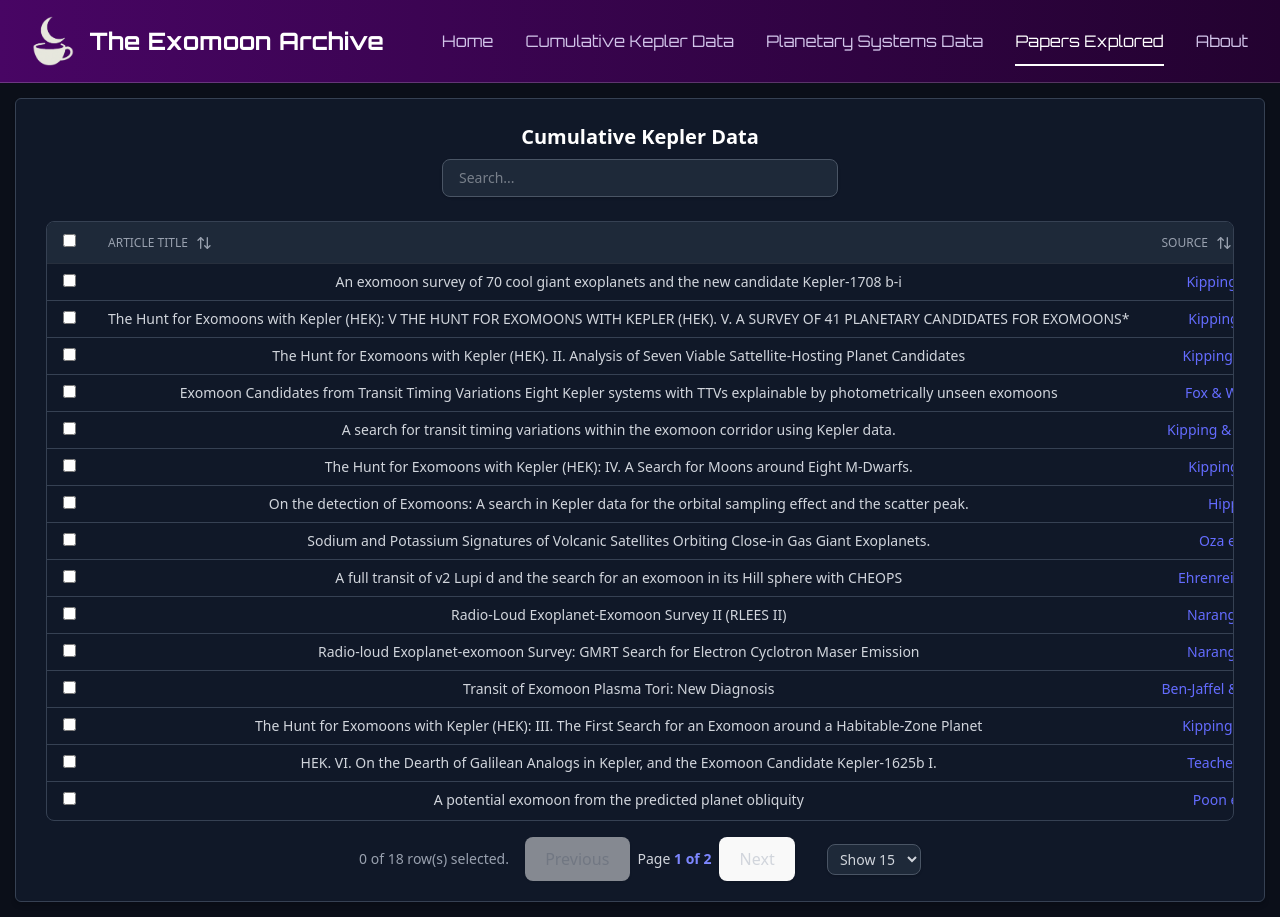
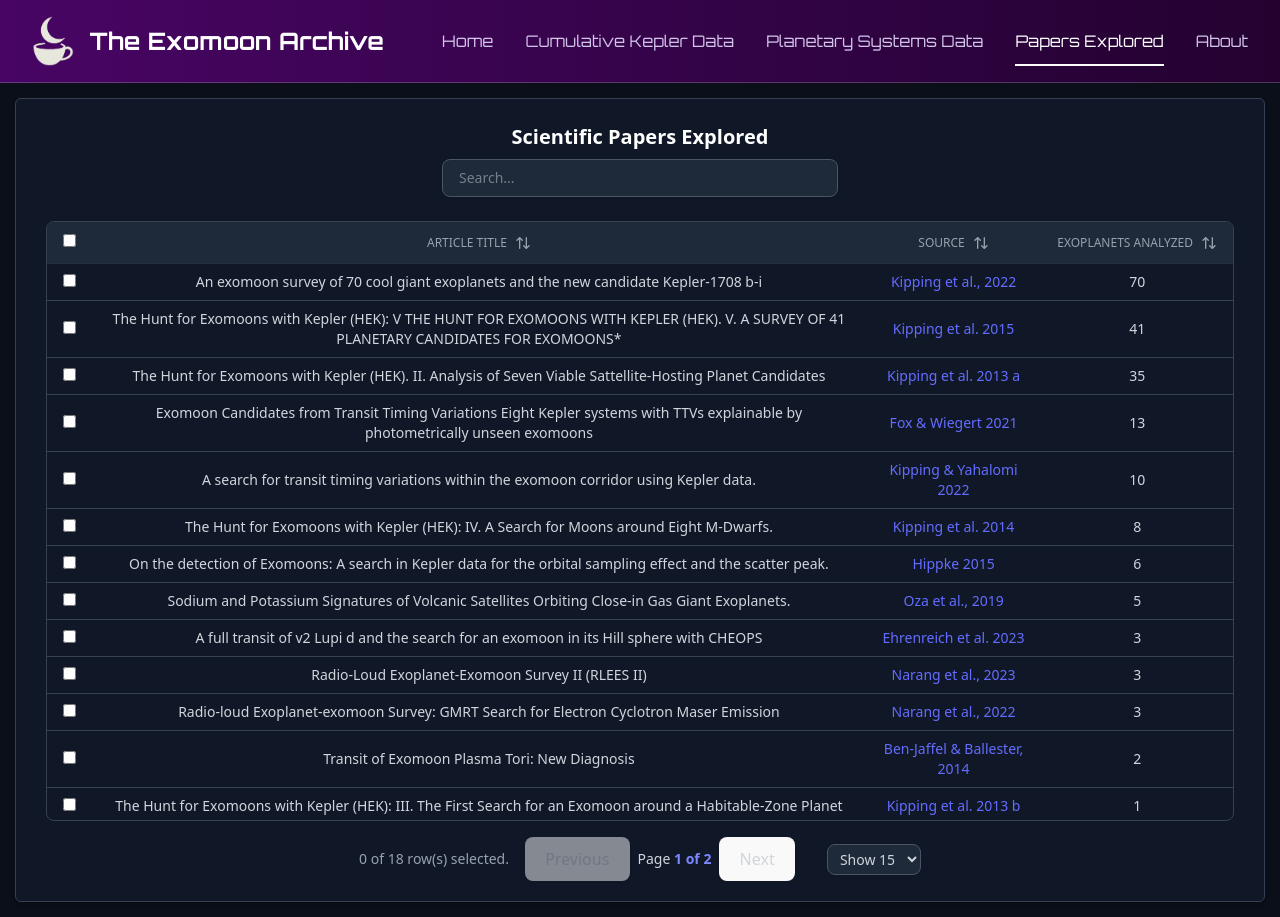
Before and after one commit to PenguinGuerrilla/TEA, a React (Vite) app: page /papers in a window 1280 px wide. Built offline with nearby package versions, Linux system fonts and the light colour scheme.

Commit message:
fix: fixed text centering in the papers table

```diff
--- a/src/Components/Table/MainTable.jsx
+++ b/src/Components/Table/MainTable.jsx
@@ -21,11 +21,11 @@ import {
 // import { flexRender, getCoreRowModel, useReactTable } from '@tanstack/react-table'
 import React, { useState } from 'react'
 // import DATA from './data';
-import { ArrowUpDown } from "lucide-react";
+import "./table.css";
 import Papa from 'papaparse';
 import Navbar from "../Navbar";
 
-const MainTable = ({data,columns,isLoading,isDataLoaded}) => {
+const MainTable = ({data,columns,isLoading,isDataLoaded, title}) => {
 
   const [columnFilters, setColumnFilters] = useState([]);
   const [rowSelection, setRowSelection] = useState({});
@@ -59,7 +59,7 @@ const MainTable = ({data,columns,isLoading,isDataLoaded}) => {
       <div className="rounded-sm border border-gray-200 bg-white px-5 pt-6 pb-2.5 shadow-md sm:px-7.5 xl:pb-1 dark:bg-gray-900 dark:border-gray-700">
         <div className="mb-6">
           <h4 className="text-xl font-semibold text-black mb-2 dark:text-white">
-            Cumulative Kepler Data
+            {title}
           </h4>
           <input
             type="text"
@@ -78,7 +78,7 @@ const MainTable = ({data,columns,isLoading,isDataLoaded}) => {
                 <TableRow key={headerGroup.id}>
                   {headerGroup.headers.map((header) => {
                     return (
-                      <TableHead key={header.id} className="whitespace-nowrap px-4 py-3 text-xs font-medium uppercase text-gray-600 dark:text-gray-400">
+                      <TableHead key={header.id} className={`px-4 py-3 text-xs font-medium uppercase text-gray-600 dark:text-gray-400 `}>
                         {header.isPlaceholder
                           ? null
                           : flexRender(
@@ -110,7 +110,7 @@ const MainTable = ({data,columns,isLoading,isDataLoaded}) => {
                     className="dark:border-gray-700"
                   >
                     {row.getVisibleCells().map((cell) => (
-                      <TableCell key={cell.id} className="whitespace-nowrap px-4 py-2 dark:text-gray-300">
+                      <TableCell key={cell.id} className="px-4 py-2 dark:text-gray-300 whitespace-normal">
                         {flexRender(cell.column.columnDef.cell, cell.getContext())}
                       </TableCell>
                     ))}
--- /dev/null
+++ b/src/Components/Table/table.css
@@ -0,0 +1,3 @@
+.whitespace-normal {
+  white-space: normal;
+}
--- a/src/Pages/CumulativeKeplerData/CumulativeKeplerData.jsx
+++ b/src/Pages/CumulativeKeplerData/CumulativeKeplerData.jsx
@@ -1,5 +1,4 @@
 import Navbar from '@/Components/Navbar'
-import CumulativeTable from '@/Components/Table/CumulativeTable'
 import React, { useState } from 'react'
 import Papa from 'papaparse';
 import MainTable from '@/Components/Table/MainTable';
@@ -36,7 +35,7 @@ const CumulativeKeplerData = () => {
         <>
             <Navbar />
             <div style={{ padding: '15px', color: '#fff', backgroundColor: '#0b0f19', height: '100%', width: '100%' }}>
-                <MainTable data={data} columns={columns} isDataLoaded={isDataLoaded} isLoading={isLoading} />
+                <MainTable data={data} columns={columns} isDataLoaded={isDataLoaded} isLoading={isLoading} title={"Cumulative Kepler Data"} />
             </div>
         </>
     )
--- a/src/Pages/PapersExplored/PapersExplored.jsx
+++ b/src/Pages/PapersExplored/PapersExplored.jsx
@@ -1,6 +1,5 @@
 import Navbar from '@/Components/Navbar'
 import React, { useState } from 'react'
-import PapersTable from '@/Components/Table/PapersTable'
 import Papa from 'papaparse';
 import MainTable from '@/Components/Table/MainTable';
 import columns from './columns';
@@ -40,7 +39,7 @@ const PapersExplored = () => {
         <>
             <Navbar />
             <div style={{ padding: '15px', color: '#fff', backgroundColor: '#0b0f19', height: '100%', width: '100%' }}>
-                <MainTable data={data} columns={columns} isLoading={isLoading} isDataLoaded={isDataLoaded} />
+                <MainTable data={data} columns={columns} isLoading={isLoading} isDataLoaded={isDataLoaded}  title = {"Scientific Papers Explored"} />
             </div>
         </>
     )
--- a/src/Pages/PapersExplored/columns.jsx
+++ b/src/Pages/PapersExplored/columns.jsx
@@ -24,13 +24,12 @@ import parseLinkAttributes from "@/utils/parseLinkAttributes";
           }}
         />
       ),
-      size: 10,
     },
     {
       accessorKey: "title",
       header: ({ column }) => {
         return (
-          <div className="flex cursor-pointer items-center"
+          <div className="flex cursor-pointer items-center justify-center"
             variant="ghost"
             onClick={() => column.toggleSorting(column.getIsSorted() === "asc")}
           >
@@ -39,13 +38,13 @@ import parseLinkAttributes from "@/utils/parseLinkAttributes";
           </div>
         )
       },
-      cell: (props) => <span>{props.getValue()}</span>
+      cell: (props) => <div className=" whitespace-normal">{props.getValue()}</div>
     },
     {
       accessorKey: "source",
       header: ({ column }) => {
         return (
-          <div className="flex cursor-pointer items-center"
+          <div className="flex cursor-pointer items-center justify-center"
             variant="ghost"
             onClick={() => column.toggleSorting(column.getIsSorted() === "asc")}
           >
@@ -82,7 +81,7 @@ import parseLinkAttributes from "@/utils/parseLinkAttributes";
       accessorKey: "exoplanets_analyzed",
       header: ({ column }) => {
         return (
-          <div className="flex cursor-pointer items-center"
+          <div className="flex cursor-pointer items-center justify-center"
             variant="ghost"
             onClick={() => column.toggleSorting(column.getIsSorted() === "asc")}
           >
--- a/src/Pages/PlanetarySystemsData/PlanetarySystemsData.jsx
+++ b/src/Pages/PlanetarySystemsData/PlanetarySystemsData.jsx
@@ -37,7 +37,7 @@ const PlanetarySystemsData = () => {
         <>
             <Navbar />
             <div style={{ padding: '15px', color: '#fff', backgroundColor: '#0b0f19', height: '100%', width: '100%' }}>
-                <MainTable data={data} columns={columns} isDataLoaded={isDataLoaded} isLoading={isLoading}/>
+                <MainTable data={data} columns={columns} isDataLoaded={isDataLoaded} isLoading={isLoading} title={"Planetary Systems Data"}/>
             </div>
         </>
     )
```
